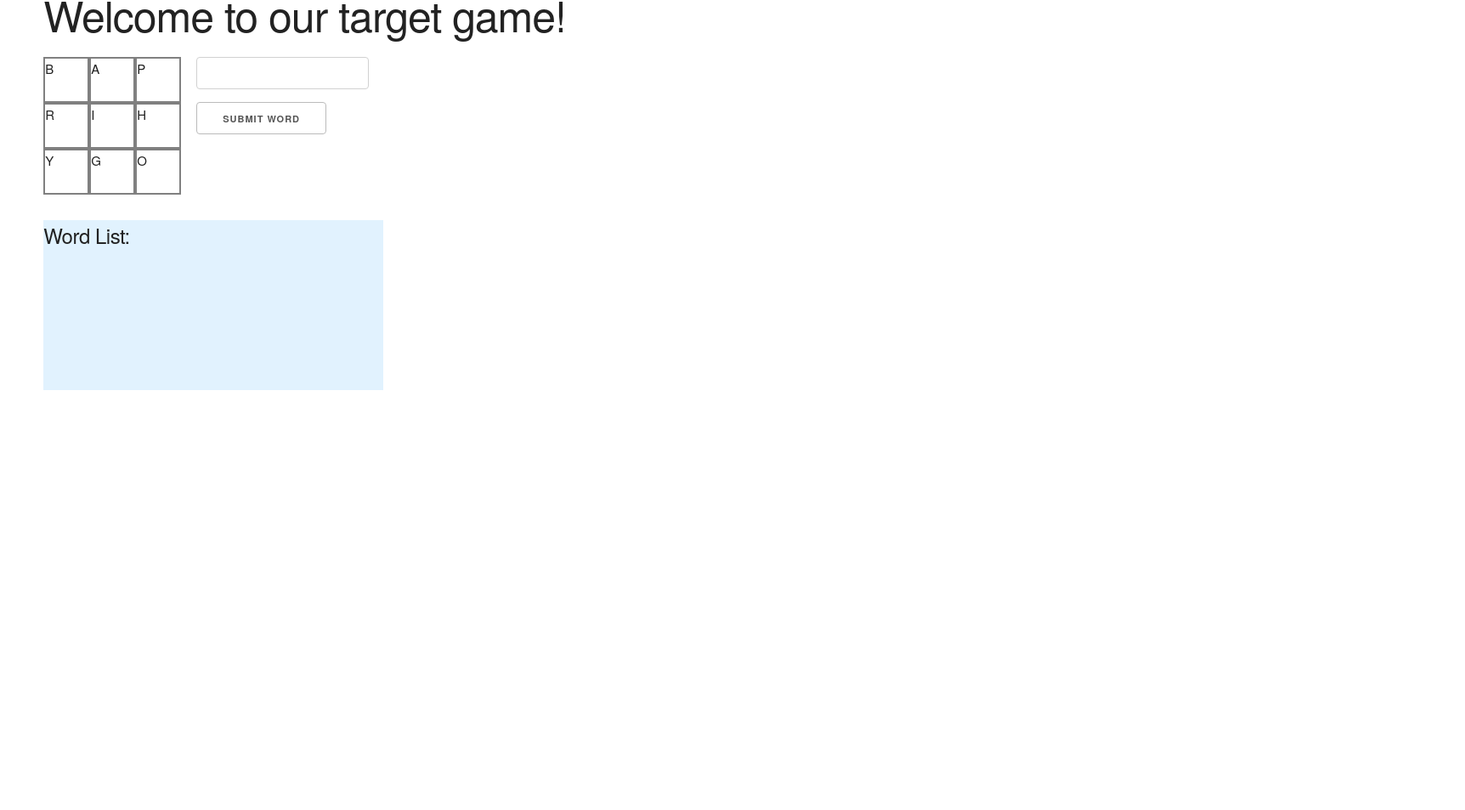
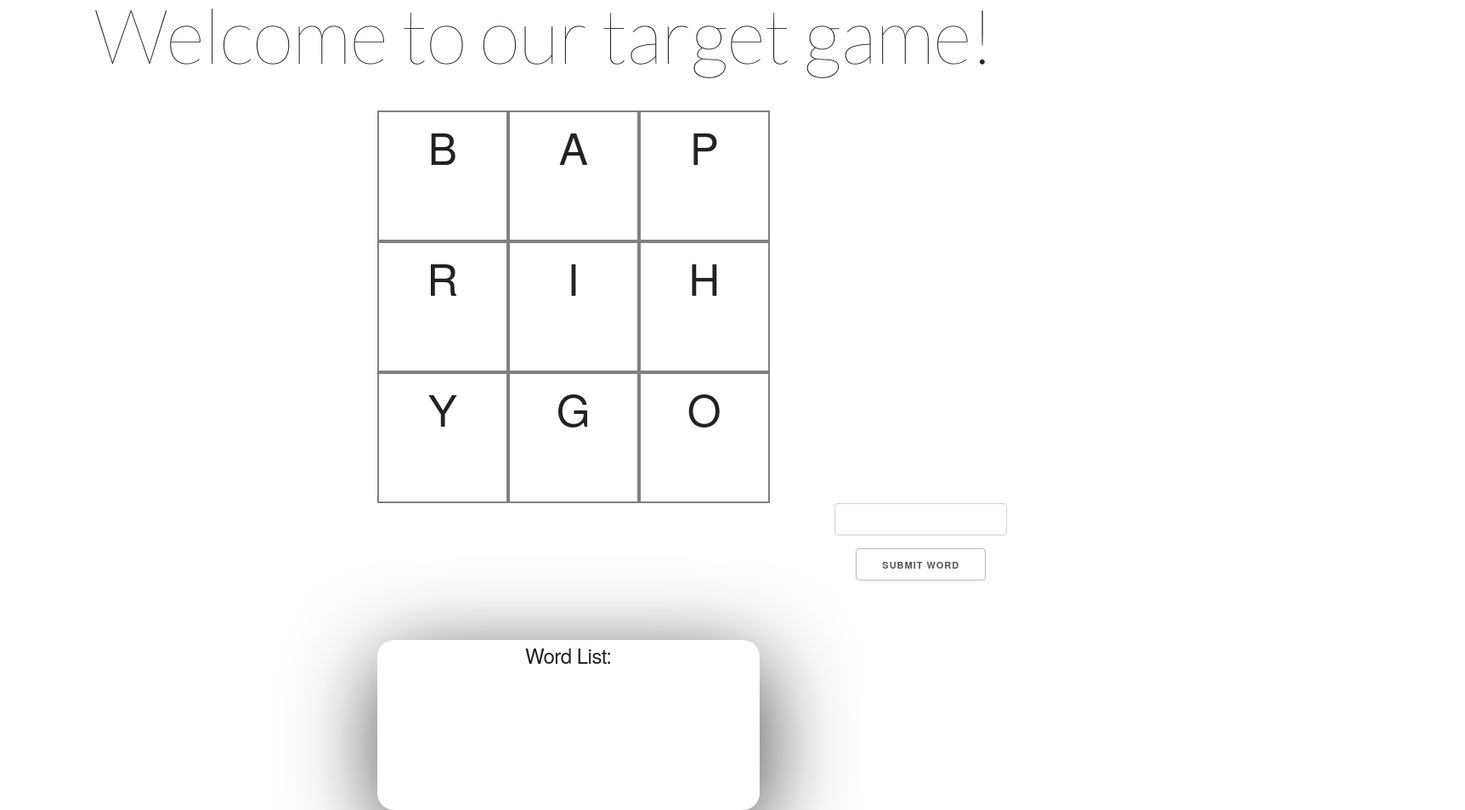
Before and after one commit to kakapo2016-projects/target-game, a website: page public/index.html in a window 1280 px wide. Shown: the part 13-966 px from the top of the page at 85% size, 1724 px wide, since content can reach past the window. Before the commit the page ends 800 px from the top, so only its background shows below. Drawn offline with nearby package versions, Linux system fonts and the light colour scheme.

Commit message:
Making slightly less ugly

```diff
--- a/public/index.html
+++ b/public/index.html
@@ -5,16 +5,73 @@
     <meta http-equiv="X-UA-Compatible" content="IE=edge">
     <meta name="viewport" content="width=device-width, initial-scale=1">
     <title>Target Game</title>
-    <link rel="stylesheet" type="text/css" href="styles/main.css">
+    <link href='https://fonts.googleapis.com/css?family=Lato:100' rel='stylesheet' type='text/css'>
 	<link rel="stylesheet" href="https://cdnjs.cloudflare.com/ajax/libs/normalize/3.0.3/normalize.css">
 	<link rel="stylesheet" href="https://cdnjs.cloudflare.com/ajax/libs/skeleton/2.0.4/skeleton.css">
+      <link rel="stylesheet" type="text/css" href="styles/main.css">
+
 
   </head>
   <body>
+    <div class ="row">
+      <h1>Welcome to our target game!</h1>
+        <div class="two column">
+        </div>
+        <div class="eight column offset-by-four">
+        <div class="row">
+          <div id="letter-table" class="two columns">
+            <span id="row1">
+              <span class="cell col1">B</span>
+              <span class="cell col2">A</span>
+              <span class="cell col3">P</span>
+            <span>
+          <span id="row2">
+            <span class="cell col1">R</span>
+            <span class="cell col2">I</span>
+            <span class="cell col3">H</span>
+          <span>
+          <span id="row3">
+            <span class="cell col1">Y</span>
+            <span class="cell col2">G</span>
+            <span class="cell col3">O</span>
+          <span>
+        </div>
+        </div>
+      <div class="row">
+          <form>
+              <input id="new-word-input" type="text" name="submit-word"><br>
+              <input id="submit-button" type="submit" value="Submit word">
+          </form>
+        </div>
+        <div class="row">
+          <div class="spacer one column">
+          </div>
+          <div id="word-list-div" class="one-half column">
+            <h5>Word List:</h5>
+            <ul id="word-list">
+
+              <!-- Append list items (submitted words) here -->
+            </ul>
+      </div>
+        </div>
+         <div class="two column">
+        </div>
+    </div>
+   <script src="../bundle.js" type="text/javascript"></script>
+  </body>
+</html>
+
+
+
+
+
+<!--
+
+
   	<div class="row">
   		<div class="spacer one column">
   		</div>
-	  	<h1 class="eleven columns">Welcome to our target game!</h1>
+
 	  </div>
   	<div class="row">
   		<div class="spacer one column">
@@ -50,10 +107,10 @@
 	  		<h5>Word List:</h5>
 	  		<ul id="word-list">
 
-	  			<!-- Append list items (submitted words) here -->
-	  		</ul>
+	  			<! Append list items (submitted words) here -->
+<!-- 	  		</ul>
 	  	</div>
-		</div>
+		</div> -->
 <!--   	<div id="end-game-buttons" class="row">
   		<div class="spacer one column">
   		</div>
@@ -64,6 +121,6 @@
 		  	</button>
 		  </div>
 		</div> -->
-		<script src="../bundle.js" type="text/javascript"></script>
+<!-- 		<script src="../bundle.js" type="text/javascript"></script>
   </body>
-</html>
+</html> -->
--- a/public/styles/main.css
+++ b/public/styles/main.css
@@ -1,24 +1,63 @@
+h1 {
+	text-align: center;
+	font-family: 'Lato', sans-serif;
+	padding-bottom: 15px;
+	font-size: 7vw;
+}
+
+/*div {
+	border: 1px solid red;
+
+}*/
+
 .cell {
-	height: 50px;
-	width: 50px;
+	height: 150px;
+	width: 150px;
 	border: solid;
+	font-size: 4vw;
 	border-width: 2px;
 	border-color: gray;
 	float: left;
 }
 
+.cell:hover {
+	background-color: #99ccff;
+}
+
 #letter-table {
-	width: 180px;
+	width: 500px;
+
 }
 
 #word-list-div {
 	height: 200px;
-	width: 400px;
-	background-color: #E1F2FE;
+	width: 450px;
+	margin-right: 20px;
+
+	/*background-color: #E1F2FE;*/
 	float: left;
 	margin-top: 30px;
+
+	border-radius: 20px 20px 20px 20px;
+-moz-border-radius: 20px 20px 20px 20px;
+-webkit-border-radius: 20px 20px 20px 20px;
+border: 0px solid #000000;
+
+-webkit-box-shadow: 4px 25px 105px -1px rgba(0,0,0,0.75);
+-moz-box-shadow: 4px 25px 105px -1px rgba(0,0,0,0.75);
+box-shadow: 4px 25px 105px -1px rgba(0,0,0,0.75);
 }
 
 #end-game-buttons {
 	margin-top: 30px;
 }
+
+.column {
+	margin: 0;
+	text-align: center;
+}
+
+
+#word-list {
+	color: red;
+}
```
